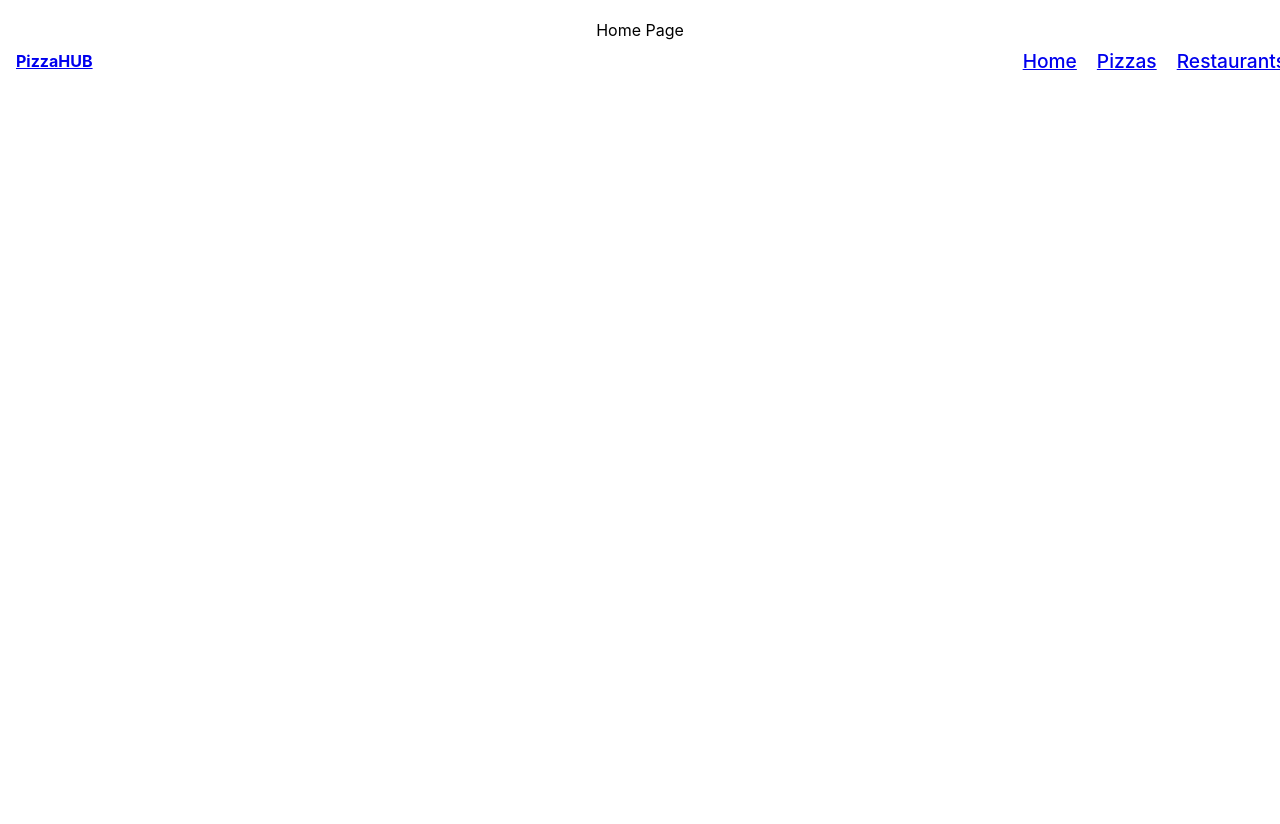
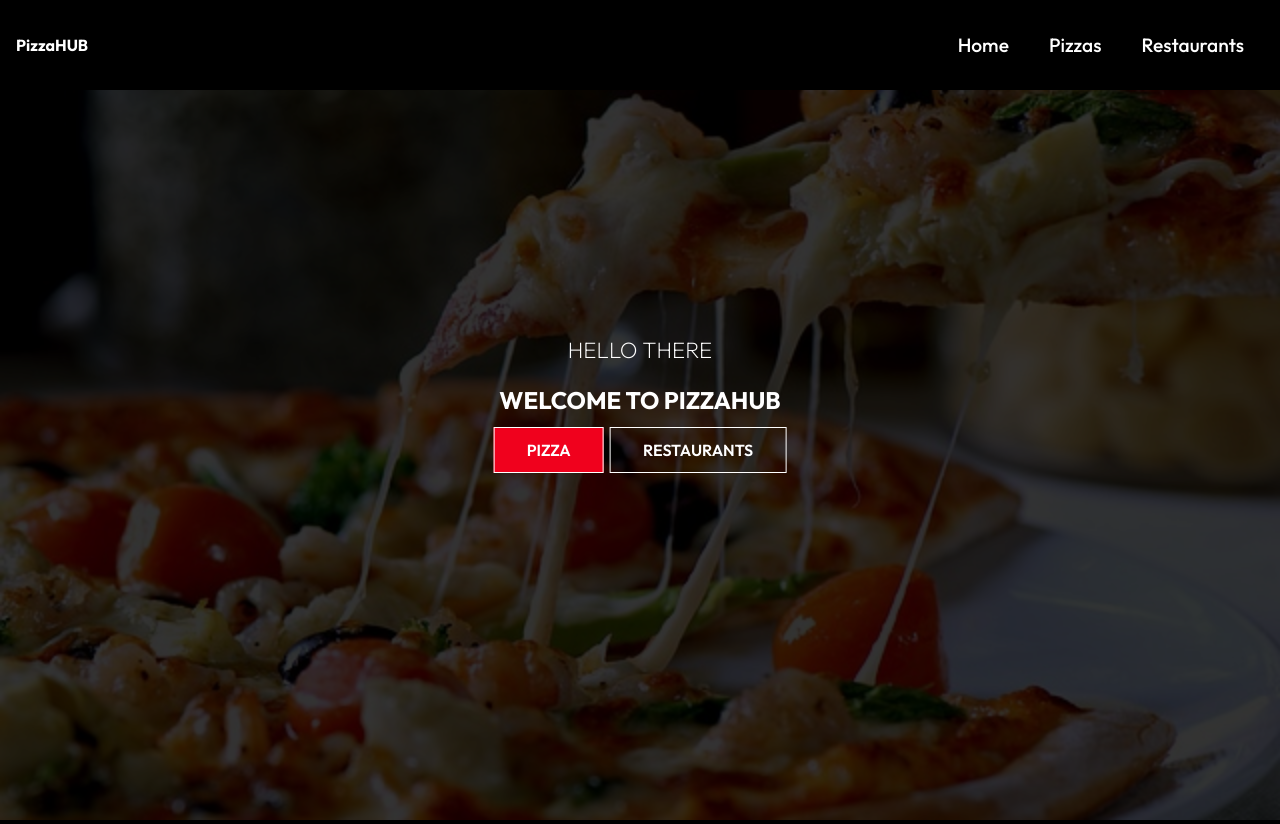
Before and after one commit to JohnMartin-19/pizzas-p4, a React (Create React App) app in the folder client/pizza/: page / in a window 1280 px wide. Before the commit the page ends 800 px from the top, so only its background shows below. Built offline with nearby package versions, Linux system fonts and the light colour scheme; no server answers.

Commit message:
landing page,done!

```diff
--- a/client/pizza/src/Home.css
+++ b/client/pizza/src/Home.css
@@ -0,0 +1,58 @@
+.mask{
+    width: 100%;
+    height: 100vh;
+    position: relative;
+}
+.intro-img{
+    width: 100%;
+    height: 100%;
+    background-size: cover;
+    background-position: center;
+    object-fit: cover;
+}
+.mask::after{
+    content:"";
+    width: 100%;
+    height: 100%;
+    position: absolute;
+    top: 0;
+    left: 0;
+    background-color: black;
+    opacity: 0.8;
+}
+.hero{
+    height: 100%;
+    width: 100%;
+}
+
+.hero .content {
+    position: absolute;
+    transform: translate(-50%, -50%);
+    top: 50%;
+    left: 50%;
+    text-align: center;
+    line-height: 50px;
+}
+.hero .content h1{
+    font-size: 4rem;
+    padding: 0.6rem 0 1.5rem;
+}
+.hero .content p{
+    font-size: 1.4rem;
+    font-weight: 200;
+    text-transform: uppercase;
+}
+.content .btn {
+    margin: 1rem 0.2rem;
+}
+
+@media  screen and (max-width:640px){
+    .hero .content h1{
+        font-size: 3rem;
+    }
+
+    .hero .content p {
+        font-size: 1.4rem;
+
+    }
+}
--- a/client/pizza/src/Home.jsx
+++ b/client/pizza/src/Home.jsx
@@ -1,8 +1,24 @@
 import React from "react";
-
+import { Link } from "react-router-dom";
+import './Home.css';
+import lp from './img/pizzalp.jpg';
 function Home(){
     return(
-        <div>Home Page</div>
+
+    <div  className="hero">
+
+        <div className="mask">
+        <img className="intro-img" src={lp} alt="landing page" />
+        </div>
+        <div className="content">
+            <p>Hello There</p>
+            <h2 style={{color:'white'}}>WELCOME TO PIZZAHUB</h2>
+            <Link to='/Pizza' className="btn">Pizza</Link>
+            <Link className="btn btn-light" to='/Restaurants'>Restaurants</Link>
+        </div>
+
+    </div>
+
     )
 }
 export default Home
--- a/client/pizza/src/NavBar.css
+++ b/client/pizza/src/NavBar.css
@@ -1,9 +1,10 @@
 .nav-menu{
     display: flex;
+    list-style: none;
 }
 .nav-menu li{
     list-style: none;
-    padding: 10px;
+    padding: 20px;
 }
 
 .nav-menu li a {
@@ -11,9 +12,7 @@
     font-weight: 500;
 }
 
-.hamburger{
-    display: none;
-}
+
 .nav{
     display: flex;
     justify-content: space-between;
@@ -23,6 +22,7 @@
     height: 90px;
     position: fixed;
     z-index: 10;
+    background-color: black;
 }
 
 .nav-bg{
--- a/client/pizza/src/index.css
+++ b/client/pizza/src/index.css
@@ -1,13 +1,46 @@
-body {
+
+@import url('https://fonts.googleapis.com/css2?family=Outfit:wght@100;200;300;400;500;600;700;800;900&display=swap');
+*{
+  box-sizing: border-box;
   margin: 0;
-  font-family: -apple-system, BlinkMacSystemFont, 'Segoe UI', 'Roboto', 'Oxygen',
-    'Ubuntu', 'Cantarell', 'Fira Sans', 'Droid Sans', 'Helvetica Neue',
-    sans-serif;
-  -webkit-font-smoothing: antialiased;
-  -moz-osx-font-smoothing: grayscale;
+  padding: 0;
+  font-family: 'Outfit', sans-serif;
+}
+body{
+  background-color: black;
+
 }
 
-code {
-  font-family: source-code-pro, Menlo, Monaco, Consolas, 'Courier New',
-    monospace;
+h1,h4,p,a{
+  color: white;
+  text-decoration: none;
 }
+
+.btn{
+  padding: 12px 32px;
+  font-size: 1rem;
+  text-transform: uppercase;
+  background: rgb(240, 1, 29);
+  color: #fff;
+  border: 1px solid #fff;
+  font-weight: 600;
+  cursor: pointer;
+}
+.btn-light{
+  background: transparent;
+  color: #fff;
+}
+
+.btn:hover{
+  background: transparent;
+  color: white;
+  transition: 2s;
+}
+.btn-light:hover{
+  background:rgb(233, 234, 240);
+  color: black;
+  transition: 2s;
+}
+li{
+  list-style: none;
+}
```
Also changed, not shown: client/pizza/src/img/pizzalp.jpg (added).
